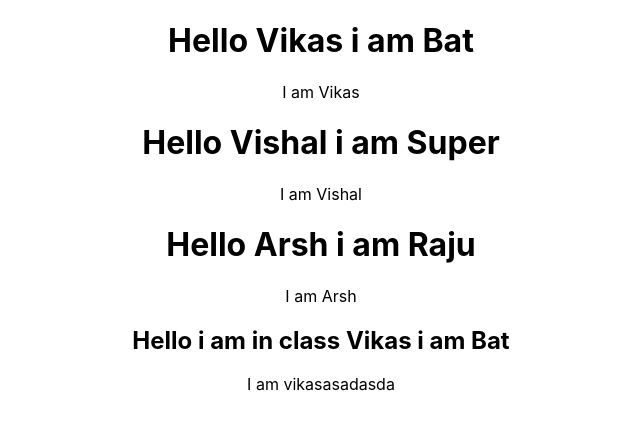
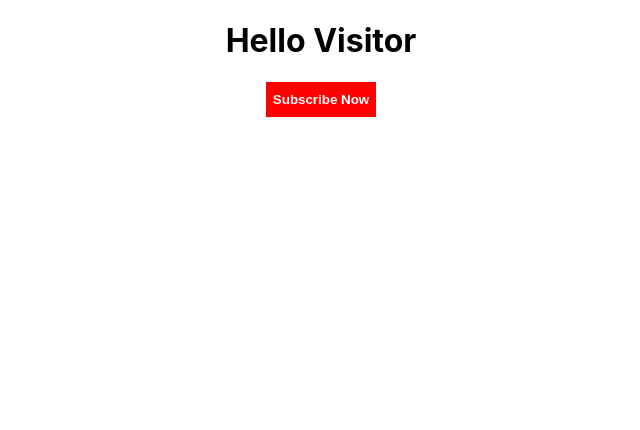
Before and after one commit to vikasvisking/react-app, a React (Create React App) app: page / in a window 1280 px wide. Shown: the top 430 px of the page, without its empty margins (319-959 px from the left). Built offline with nearby package versions, Linux system fonts and the light colour scheme.

Commit message:
Message component

```diff
--- a/src/App.css
+++ b/src/App.css
@@ -5,6 +5,14 @@
 .App-logo {
   height: 40vmin;
   pointer-events: none;
+}
+
+button {
+  border: 1px solid red;
+  background: red;
+  color: white;
+  font-weight: 700;
+  height: 35px;
 }
 
 @media (prefers-reduced-motion: no-preference) {
--- a/src/App.js
+++ b/src/App.js
@@ -1,17 +1,19 @@
 import React from 'react';
 import logo from './logo.svg';
-import { Greet } from './components/Greet'
-import { Welcome } from './components/Welcome'
+// import { Greet } from './components/Greet'
+// import { Welcome } from './components/Welcome'
+import Message from './components/Message';
 import './App.css';
 
 class App extends React.Component {
 	render(){
 		return (
 		    <div className="App">
-		      <Greet name="Vikas" man="Bat"> I am Vikas </Greet>
+				<Message />
+		      {/* <Greet name="Vikas" man="Bat"> I am Vikas </Greet>
 		      <Greet name="Vishal" man="Super"> I am Vishal </Greet>
 		      <Greet name="Arsh" man="Raju"> I am Arsh </Greet>
-		      <Welcome name="Vikas" man="Bat">I am vikasasadasda</Welcome>
+		      <Welcome name="Vikas" man="Bat">I am vikasasadasda</Welcome> */}
 		    </div>
   		);
 	}
--- /dev/null
+++ b/src/components/Message.js
@@ -0,0 +1,28 @@
+import React from 'react';
+
+class Message extends React.Component{
+
+    constructor(){
+        super()
+        this.state = {
+            message: "Hello Visitor"
+        }
+    }
+
+    ChangeMessage(){
+        this.setState({
+            message: 'Thanks For Subscribing'
+        })
+    }
+
+    render(){
+        return (
+            <div>
+                <h1>{this.state.message}</h1>
+                <button onClick= { () => this.ChangeMessage() }>Subscribe Now</button>
+            </div>
+        )
+    }
+}
+
+export default Message;
```
